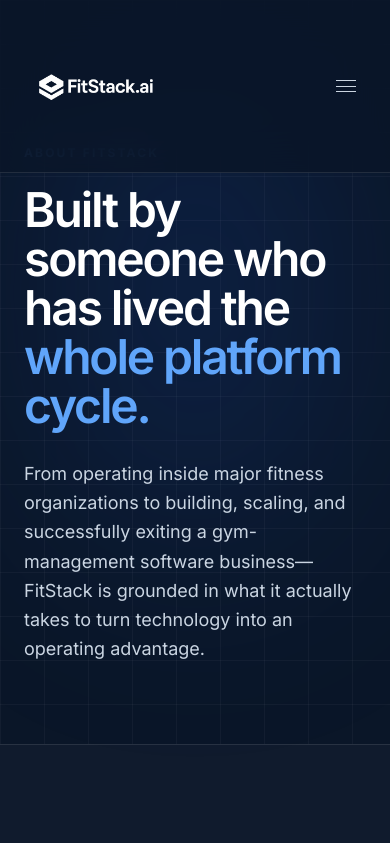
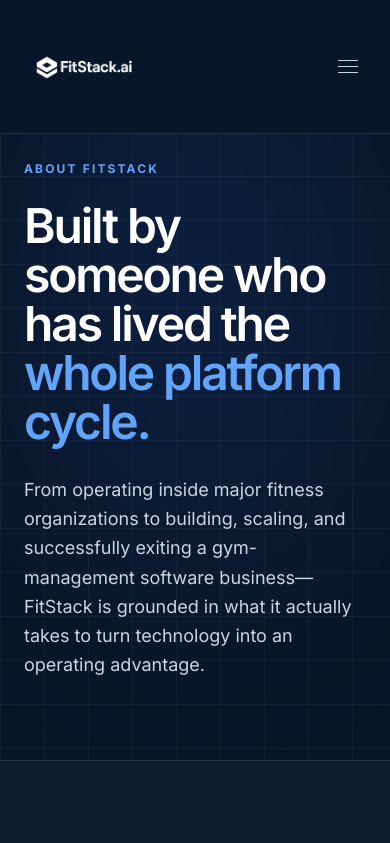
Before and after one commit to fitstack-ai/website, a Next.js app: page /about in a window 390 px wide. Shown: the top 843 px of the page. Built offline with nearby package versions, Linux system fonts and the light colour scheme.

Commit message:
Refine header and hero spacing
Reduce the shared navigation height across breakpoints and add clearer separation between the fixed header and interior-page hero content.

Co-authored-by: Matt Masteller <mattmasteller@gmail.com>
Signed-off-by: Matt Masteller <mattmasteller@gmail.com>

```diff
--- a/src/app/globals.css
+++ b/src/app/globals.css
@@ -75,10 +75,10 @@ body {
   display: flex;
   flex-direction: column;
   gap: 0.3rem;
-  height: 2.5rem;
+  height: 2.25rem;
   justify-content: center;
   list-style: none;
-  width: 2.5rem;
+  width: 2.25rem;
 }
 
 .mobile-menu summary::-webkit-details-marker {
@@ -100,7 +100,7 @@ body {
   padding: 1.25rem;
   position: absolute;
   right: 0;
-  top: 3rem;
+  top: 2.75rem;
 }
 
 .mobile-nav-link {
@@ -153,7 +153,7 @@ body {
 }
 
 .button-small {
-  min-height: 2.5rem;
+  min-height: 2.25rem;
   padding-inline: 1.1rem;
 }
 
--- a/src/app/insights/[slug]/page.tsx
+++ b/src/app/insights/[slug]/page.tsx
@@ -44,7 +44,7 @@ export default async function InsightPage({ params }: PageProps) {
     <main className="bg-navy text-white">
       <SiteHeader />
       <article>
-        <header className="article-hero hero-grid px-6 pb-20 pt-36 sm:pb-28 sm:pt-44">
+        <header className="article-hero hero-grid px-6 pb-20 pt-40 sm:pb-28 sm:pt-48">
           <div className="mx-auto max-w-4xl">
             <Link className="text-link" href="/insights">← All insights</Link>
             <p className="eyebrow mt-12">{insight.category}</p>
--- a/src/components/marketing.tsx
+++ b/src/components/marketing.tsx
@@ -13,7 +13,7 @@ export function PageHero({
   children?: ReactNode;
 }) {
   return (
-    <section className="page-hero hero-grid px-6 pb-20 pt-36 sm:pb-28 sm:pt-44">
+    <section className="page-hero hero-grid px-6 pb-20 pt-40 sm:pb-28 sm:pt-48">
       <div className="hero-glow" aria-hidden="true" />
       <div className="relative mx-auto max-w-7xl">
         <p className="eyebrow">{eyebrow}</p>
--- a/src/components/site-header.tsx
+++ b/src/components/site-header.tsx
@@ -13,7 +13,7 @@ const navigation = [
 export function SiteHeader() {
   return (
     <header className="fixed top-0 z-50 w-full border-b border-white/10 bg-navy/85 backdrop-blur-xl">
-      <div className="mx-auto flex max-w-7xl items-center justify-between px-6 py-4">
+      <div className="mx-auto flex max-w-7xl items-center justify-between px-6 py-2">
         <Link
           aria-label="FitStack AI — Home"
           className="inline-flex rounded-md focus:outline-none focus-visible:ring-2 focus-visible:ring-electric-bright/70"
@@ -22,10 +22,10 @@ export function SiteHeader() {
           <Image
             alt="FitStack AI"
             className="brightness-0 invert"
-            height={36}
+            height={30}
             priority
             src="/logo.png"
-            width={140}
+            width={117}
           />
         </Link>
 
```
